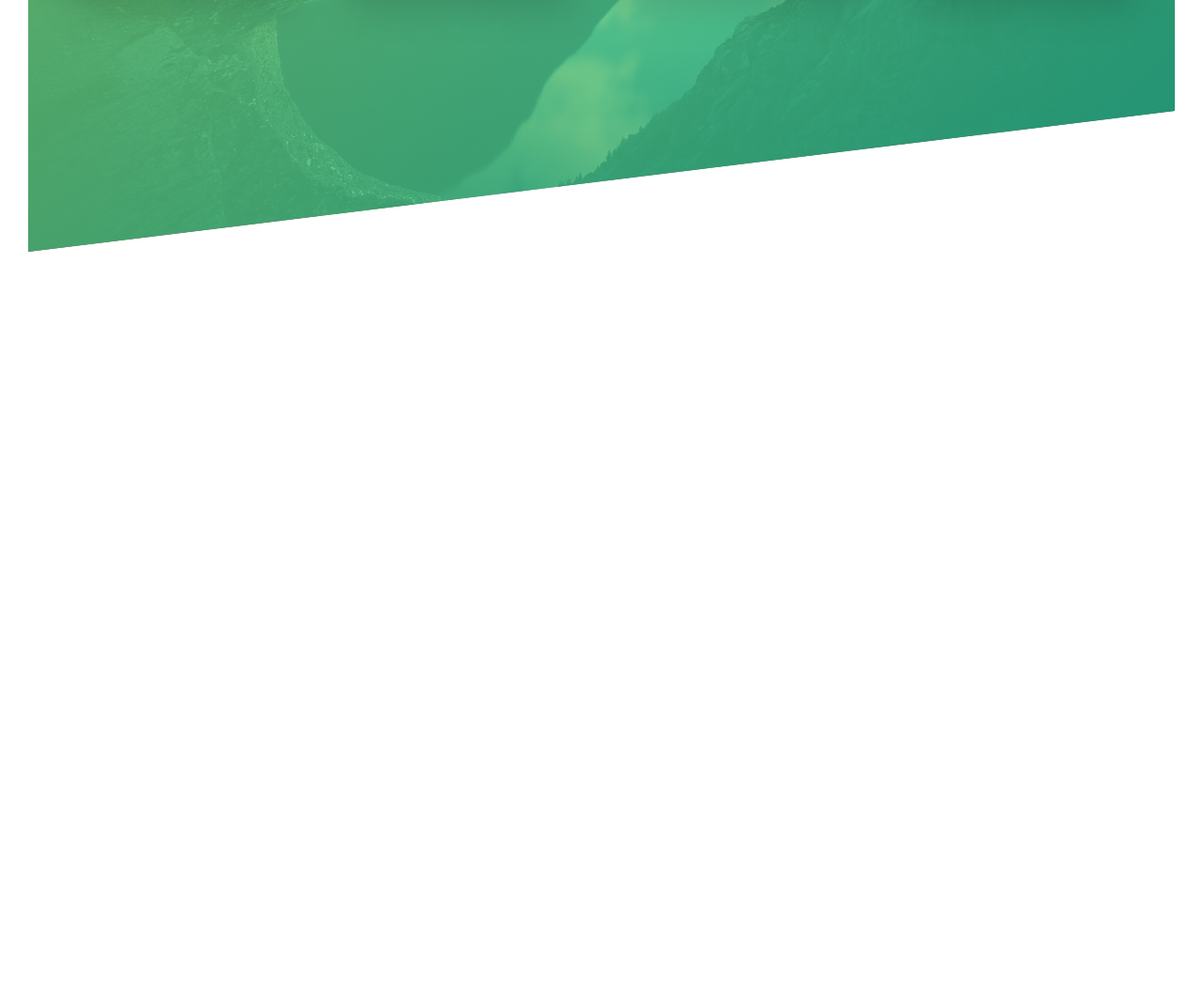
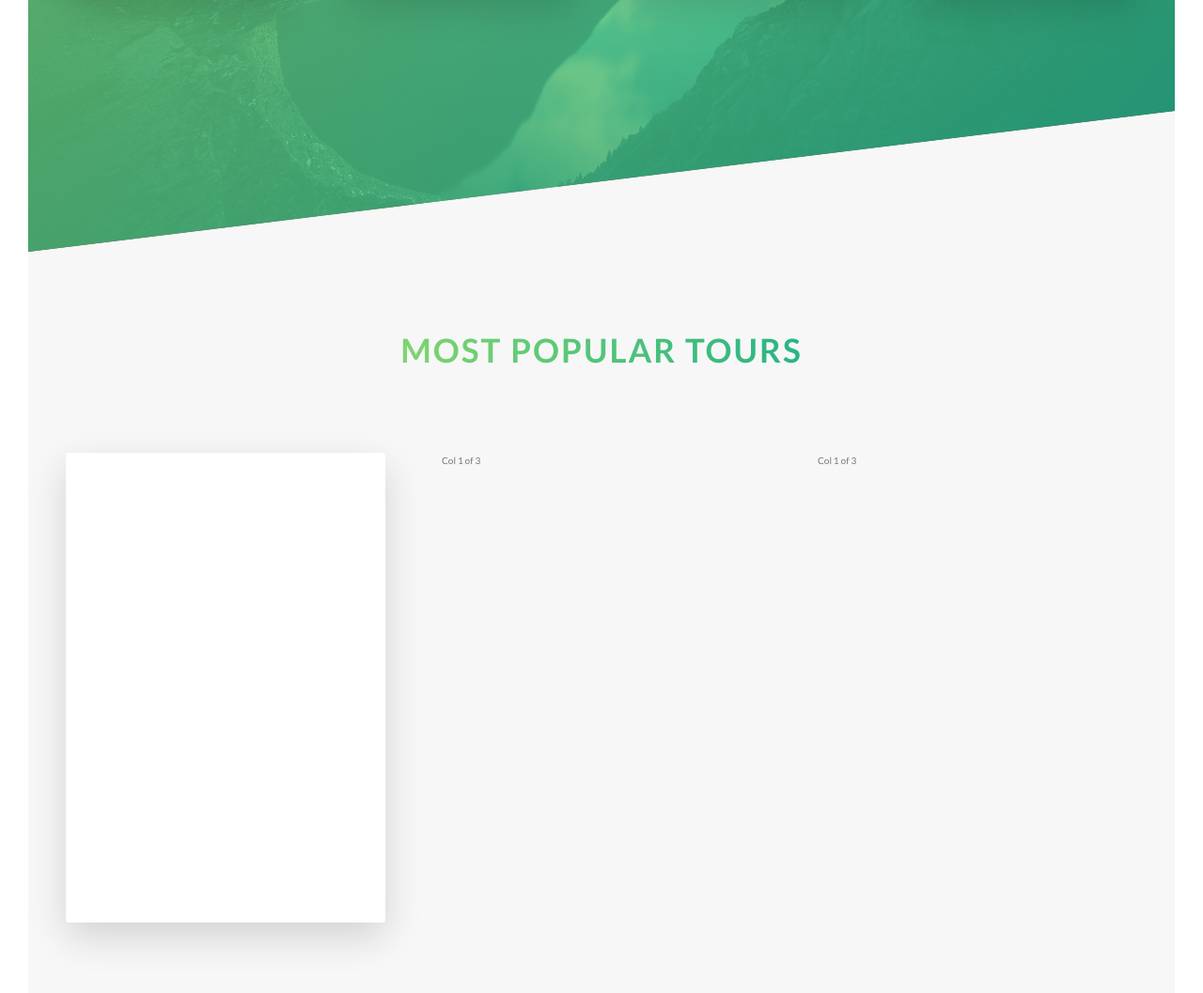
Before and after one commit to StefanKollaart/jonas-css, a website: page natours/index.html in a window 1280 px wide. Shown: the part 2150-3207 px from the top of the page at 94% size. Before the commit the page ends 2418 px from the top, so only its background shows below. Drawn offline with Linux system fonts and the light colour scheme.

Commit message:
basic card section, 1 card with front and back

```diff
--- a/natours/index.html
+++ b/natours/index.html
@@ -117,6 +117,25 @@
           </div>
         </div>
       </section>
+
+      <section class="section-tours">
+        <div class="u-center-text u-margin-bottom-big">
+          <h2 class="heading-secondary">
+            Most popular tours
+          </h2>
+        </div>
+
+        <div class="row">
+          <div class="col-1-of-3">
+            <div class="card">
+              <div class="card__side card__side--front">FRONT</div>
+              <div class="card__side card__side--back card__side--back-1">BACK</div>
+            </div>
+          </div>
+          <div class="col-1-of-3">Col 1 of 3</div>
+          <div class="col-1-of-3">Col 1 of 3</div>
+        </div>
+      </section>
     </main>
 
     <!-- <section class="grid-test">
--- a/natours/sass/abstracts/_variables.scss
+++ b/natours/sass/abstracts/_variables.scss
@@ -2,6 +2,12 @@
 $color-primary: #55c57a;
 $color-primary-light: #7ed56f;
 $color-primary-dark: #28b485;
+
+$color-secondary-light: #ffb900;
+$color-secondary-dark: #ff7730;
+
+$color-tertiary-light: #2998ff;
+$color-tertiary-dark: #5643fa;
 
 $color-grey-light-1: #f7f7f7;
 
--- /dev/null
+++ b/natours/sass/components/_card.scss
@@ -0,0 +1,48 @@
+.card {
+    perspective: 150rem;
+    position: relative;
+    height: 50rem;
+
+    &__side {
+        color: #fff;
+        font-size: 2rem;
+
+        height: 50rem;
+        transition: all .8s ease;
+        position: absolute;
+        top: 0;
+        left: 0;
+        width: 100%;
+        backface-visibility: hidden;
+        border-radius: 3px;
+        box-shadow: 0 1.5rem 4rem rgba($color-black, .15);
+
+        &--front {
+            background-color: $color-white;
+        }
+
+        &--back {
+            transform: rotateY(180deg);
+
+            &-1 {
+                background-image: linear-gradient(to right bottom, $color-secondary-light, $color-secondary-dark);
+            }
+
+            &-2 {
+
+            }
+
+            &-3 {
+
+            }
+        }
+    }
+
+    &:hover &__side--front {
+        transform: rotateY(180deg);
+    }
+
+    &:hover &__side--back {
+        transform: rotateY(0);
+    }
+}
--- a/natours/sass/main.scss
+++ b/natours/sass/main.scss
@@ -8,6 +8,7 @@
 @import "base/utilities";
 
 @import "components/button";
+@import "components/card";
 @import "components/composition";
 @import "components/feature-box";
 
--- a/natours/sass/pages/_home.scss
+++ b/natours/sass/pages/_home.scss
@@ -19,3 +19,9 @@
         transform: skewY(7deg);
     }
 }
+
+.section-tours {
+    background-color: $color-grey-light-1;
+    padding: 25rem 0;
+    margin-top: -10rem;
+}
```
Also changed, not shown: natours/css/style.css, 1 other file.
